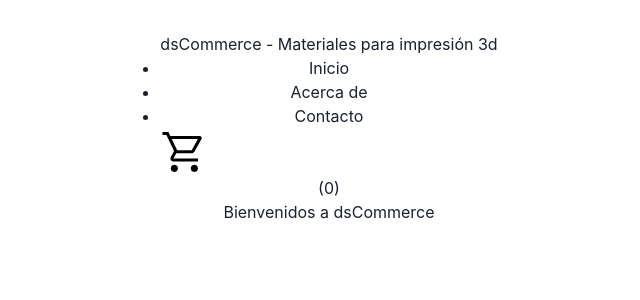
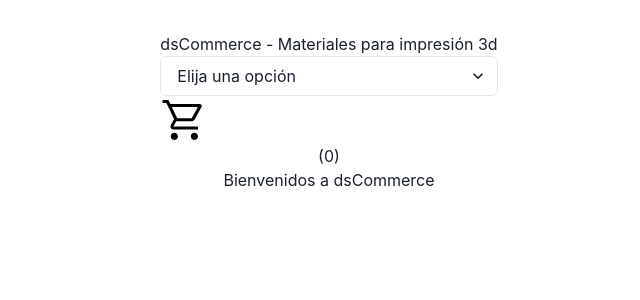
Before and after one commit to pabenda/ProyectoReact-dsCommerce, a React (Vite) app: page / in a window 1280 px wide. Shown: the top 300 px of the page, without its empty margins (311-951 px from the left). Built offline with nearby package versions, Linux system fonts and the light colour scheme.

Commit message:
se agrega menú desplegable

```diff
--- a/src/components/NavBar.jsx
+++ b/src/components/NavBar.jsx
@@ -1,16 +1,17 @@
 import React from 'react'
 import CartWidget from './CartWidget'
+import { Select } from '@chakra-ui/react'
 
 const NavBar = () => {
     return (
         <div>
             <h3>dsCommerce - Materiales para impresión 3d</h3>
-            <ul>
-                <li>Inicio</li>
-                <li>Acerca de</li>
-                <li>Contacto</li>
-            </ul>
-            <CartWidget/>
+            <Select placeholder='Elija una opción'>
+                <option value='option1'>Quienes Somos</option>
+                <option value='option2'>Productos</option>
+                <option value='option3'>Novedades</option>
+            </Select>
+            <CartWidget />
         </div>
     )
 }
```
